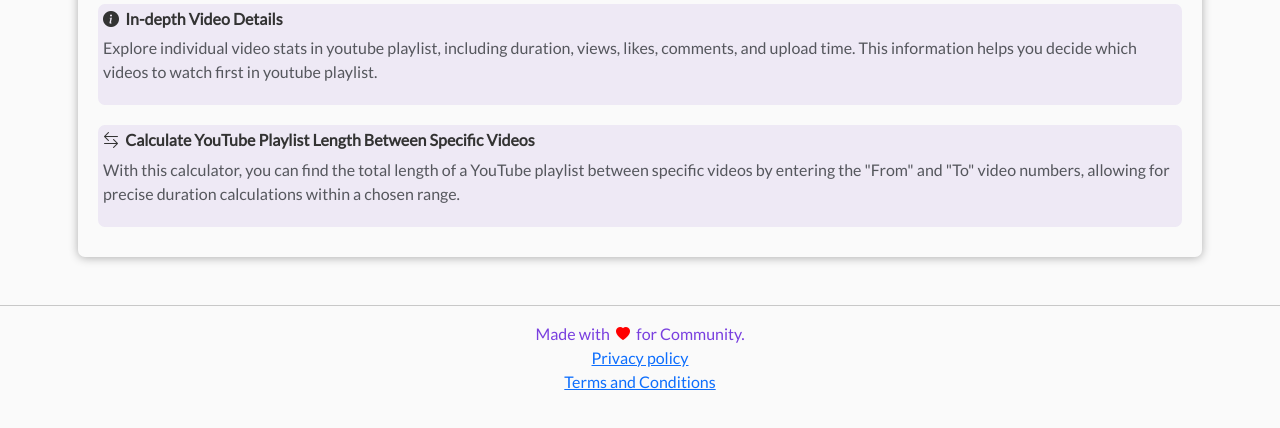
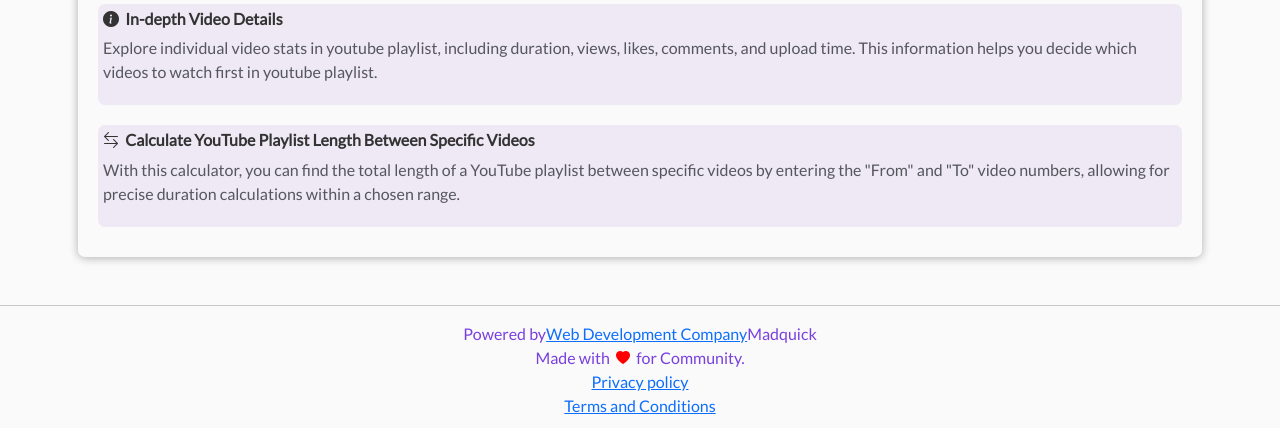
Before and after one commit to rizvinewed/youtube-playlist, a Django app: page / in a window 1280 px wide. Shown: the part 1085-1513 px from the top of the page. Before the commit the page ends 1475 px from the top, so only its background shows below. Run offline with Django 4.2, Linux system fonts and the light colour scheme; some libraries are stand-ins or nearby versions.

Commit message:
added madquick link

```diff
--- a/playlist/templates/playlist/base.html
+++ b/playlist/templates/playlist/base.html
@@ -148,6 +148,9 @@
       </div>
       <hr>
       <footer class="footer">
+        <div style="display: flex;  justify-content: center;">
+          Powered by <a href="https://madquick.in/" target="_blank">Web Development Company</a> Madquick
+        </div>
         Made with&nbsp;&nbsp;<span style="color: red;"><i class="bi bi-heart-fill small"></span></i>&nbsp;&nbsp;for Community. <br><a href="{% url 'privacy_policy' %}">Privacy policy</a> <br><a href="{% url 'terms_and_conditions' %}">Terms and Conditions</a>
       </footer>
 
```
